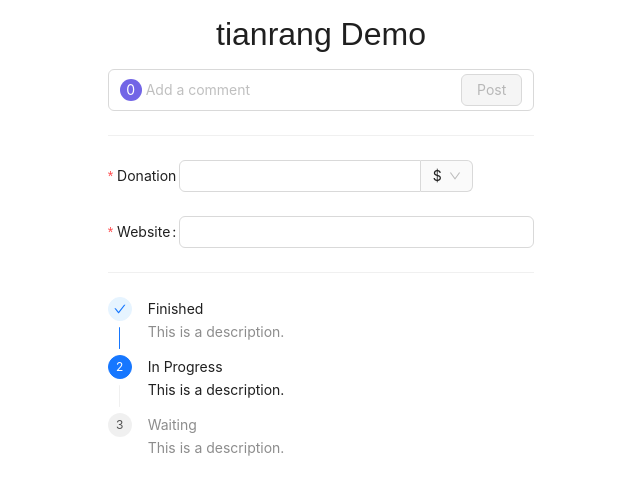
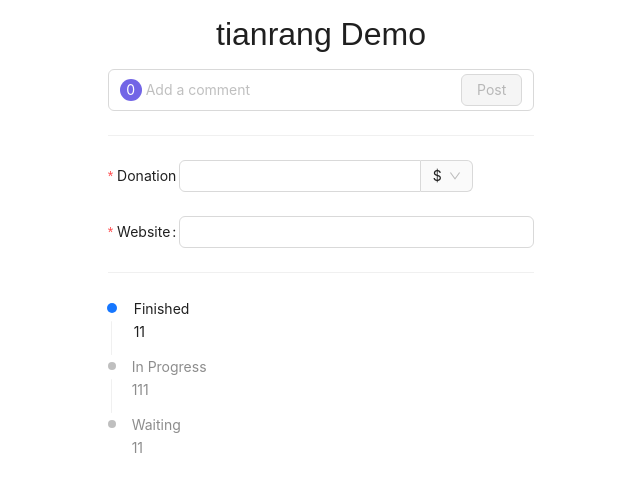
Before and after one commit to zhy0216/tianrang-demo, a Next.js app: page / in a window 1280 px wide. Shown: the top 494 px of the page, without its empty margins (319-959 px from the left). Built offline with nearby package versions, Linux system fonts and the light colour scheme.

Commit message:
some ideas

```diff
--- a/package.json
+++ b/package.json
@@ -16,6 +16,7 @@
     "@types/react": "18.2.0",
     "@types/react-dom": "18.2.1",
     "antd": "^5.4.6",
+    "lodash": "^4.17.21",
     "next": "13.3.1",
     "react": "18.2.0",
     "react-dom": "18.2.0",
--- /dev/null
+++ b/src/components/CleanFlow/CleanFlow.tsx
@@ -0,0 +1,28 @@
+import { Steps } from "antd";
+import { FlowNode } from "@demo/components";
+
+interface Props {
+  flowNodes: FlowNode[];
+}
+
+export function CleanFlow(props: Props) {
+  return (
+    <Steps
+      progressDot
+      direction="vertical"
+      size="small"
+      current={0}
+      items={[
+        { title: "Finished", description: "11" },
+        {
+          title: "In Progress",
+          description: "111",
+        },
+        {
+          title: "Waiting",
+          description: "11",
+        },
+      ]}
+    />
+  );
+}
--- /dev/null
+++ b/src/components/CleanFlow/index.ts
@@ -0,0 +1,4 @@
+import exp from "constants";
+
+export { CleanFlow } from "./CleanFlow";
+export * from "./types";
--- /dev/null
+++ b/src/components/CleanFlow/types.ts
@@ -0,0 +1,27 @@
+export enum FlowType {
+  COMMENT = "COMMENT",
+  FINISH = "FINISH",
+  REOPEN = "REOPEN",
+  ADD_MEMO = "ADD_MEMO",
+  TAKE_ORDER = "TAKE_ORDER",
+  CREATED = "CREATED",
+}
+
+export type Actor =
+  | {
+      name: string;
+      role: string;
+    }
+  | "me";
+
+export interface GeneralFlowNode {
+  type: FlowType;
+  createdAt: string;
+}
+
+interface CreatedFlowNode extends GeneralFlowNode {
+  type: FlowType.CREATED;
+  message: string;
+}
+
+export type FlowNode = GeneralFlowNode | CreatedFlowNode;
--- a/src/components/index.ts
+++ b/src/components/index.ts
@@ -1,2 +1,3 @@
 export { Comment } from "./Comment";
 export { Donation } from "./Donation";
+export { CleanFlow, type FlowNode, FlowType, type Actor } from "./CleanFlow";
--- a/src/pages/index.tsx
+++ b/src/pages/index.tsx
@@ -1,8 +1,20 @@
 import { Button, DatePicker, Space, Steps, Divider } from "antd";
-import { Comment, Donation } from "../components";
+import {
+  Comment,
+  Donation,
+  CleanFlow,
+  FlowNode,
+  FlowType,
+} from "../components";
 
 export default function Home() {
-  const description = "This is a description.";
+  const flowNodes: FlowNode[] = [
+    {
+      type: FlowType.CREATED,
+      message: "您的工单已经创建，请您耐心等待",
+      createdAt: "2023-02-15: 13:15",
+    },
+  ];
 
   return (
     <>
@@ -12,22 +24,7 @@ export default function Home() {
       <Donation />
       <Divider />
 
-      <Steps
-        direction="vertical"
-        size="small"
-        current={1}
-        items={[
-          { title: "Finished", description },
-          {
-            title: "In Progress",
-            description,
-          },
-          {
-            title: "Waiting",
-            description,
-          },
-        ]}
-      />
+      <CleanFlow flowNodes={flowNodes} />
     </>
   );
 }
```
Also changed, not shown: src/components/CleanFlow/FlowNodeTitle.ts (added), 1 other file (tests, documents, lock files or other folders).
